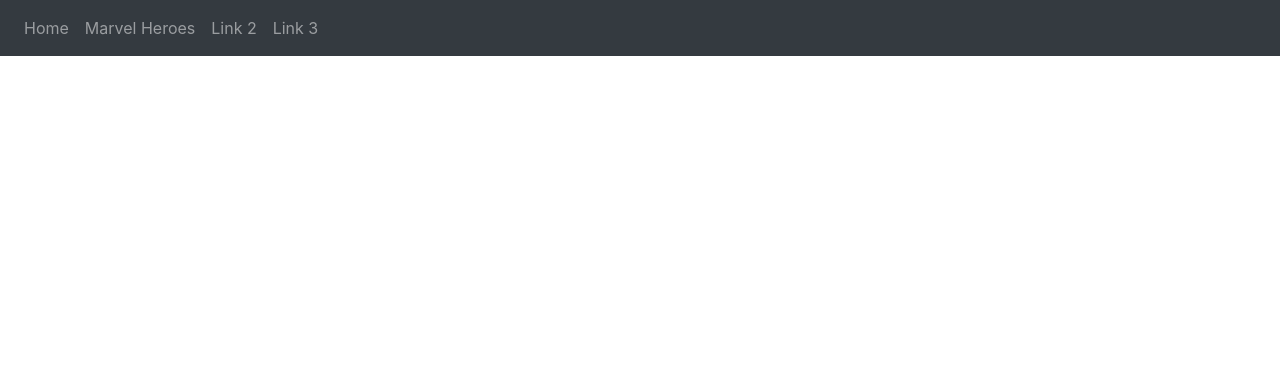
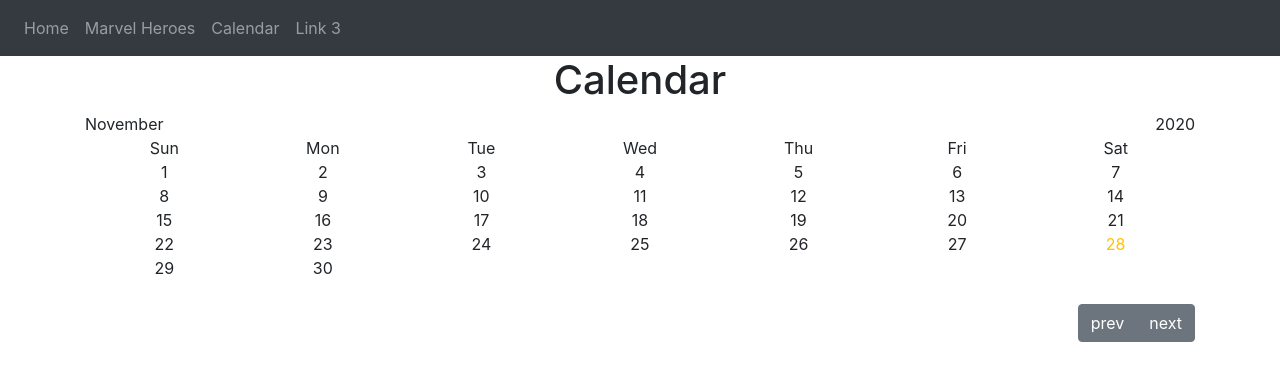
Before and after one commit to codedigs/vue3-app, a Vue app: page /calendar in a window 1280 px wide. Shown: the top 380 px of the page. Built offline with nearby package versions, Linux system fonts and the light colour scheme.

Commit message:
calendar ok

```diff
--- a/src/components/AppHeader.vue
+++ b/src/components/AppHeader.vue
@@ -9,7 +9,7 @@
                     <router-link class="nav-link" to="/marvel-heroes">Marvel Heroes</router-link>
                 </li>
                 <li class="nav-item">
-                    <a class="nav-link" href="#">Link 2</a>
+                    <router-link class="nav-link" to="/calendar">Calendar</router-link>
                 </li>
                 <li class="nav-item">
                     <a class="nav-link" href="#">Link 3</a>
--- /dev/null
+++ b/src/pages/Calendar.vue
@@ -0,0 +1,106 @@
+<template>
+    <h1 class="page-header text-center">Calendar</h1>
+
+    <div class="calendar">
+        <div class="row">
+            <div class="col" v-text="getMonthName"></div>
+            <div class="col text-right" v-text="year"></div>
+        </div>
+
+        <div class="row">
+            <div class="col">
+                <div class="dates-block">
+                    <div class="date-item" v-for="date in dates" :key="date" v-text="date"></div>
+                </div>
+            </div>
+        </div>
+
+        <div class="row">
+            <div class="col">
+                <div class="days-block">
+                    <div class="day-item" v-for="num in getStartDay()" :key="num"></div>
+                    <div class="day-item" v-for="day in getNumDays()" :key="day" v-text="day" :class="currentDateClass(day)"></div>
+                </div>
+            </div>
+        </div>
+
+        <br />
+
+        <div class="row">
+            <div class="col">
+                <div class="btn-group btn-group-xs float-right" role="group" aria-label="buttons">
+                    <button type="button" class="btn btn-secondary" @click="prev">prev</button>
+                    <button type="button" class="btn btn-secondary" @click="next">next</button>
+                </div>
+            </div>
+        </div>
+    </div>
+</template>
+
+<script>
+export default {
+    data () {
+        var date = new Date();
+
+        return {
+            dates: ["Sun", "Mon", "Tue", "Wed", "Thu", "Fri", "Sat"],
+            year: date.getFullYear(),
+            month: date.getMonth()
+        }
+    },
+
+    computed: {
+        getMonthName: function() {
+            var date = new Date(this.year, this.month);
+            return date.toLocaleString("default", {month: "long"});
+        }
+    },
+
+    methods: {
+        getNumDays: function() {
+            var nextMonth = this.month + 1;
+            return new Date(this.year, nextMonth, 0).getDate();
+        },
+
+        getStartDay: function() {
+            return new Date(this.year, this.month).getDay();
+        },
+
+        prev: function() {
+            if (this.month === 0) {
+                this.year--;
+                this.month = 11;
+            } else {
+                this.month--;
+            }
+        },
+
+        next: function() {
+            if (this.month === 11) {
+                this.year++;
+                this.month = 0;
+            } else {
+                this.month++;
+            }
+        },
+
+        currentDateClass: function(date) {
+            return new Date().toDateString() === new Date(this.year, this.month, date).toDateString() ? "text-warning" : "";
+        }
+    }
+}
+</script>
+
+<style>
+    .dates-block,
+    .days-block {
+        width: 100%;
+    }
+
+    .dates-block .date-item,
+    .days-block .day-item {
+        width: calc(100%/7);
+        display: inline-block;
+        text-align: center;
+    }
+</style>
--- a/src/router.js
+++ b/src/router.js
@@ -1,10 +1,12 @@
 import { createRouter, createWebHistory } from "vue-router";
 import Home from "./pages/Home";
 import MarvelHeroes from "./pages/MarvelHeroes";
+import Calendar from "./pages/Calendar";
 
 var routes = [
     {path: "/", component: Home},
     {path: "/marvel-heroes", component: MarvelHeroes},
+    {path: "/calendar", component: Calendar},
 ];
 
 var router = createRouter({
```
